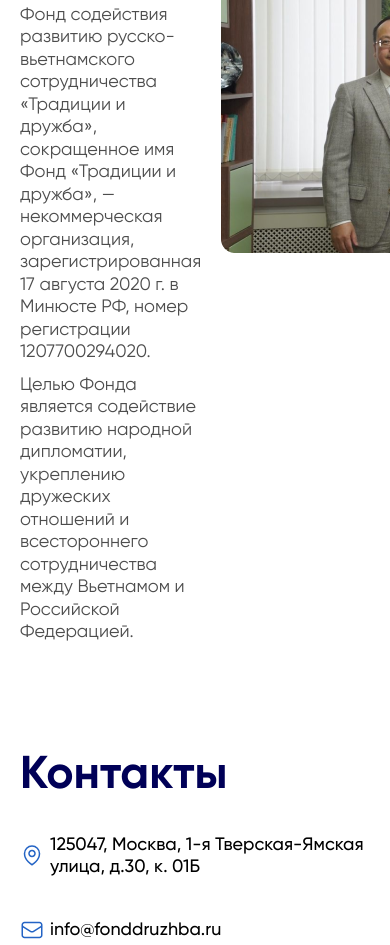
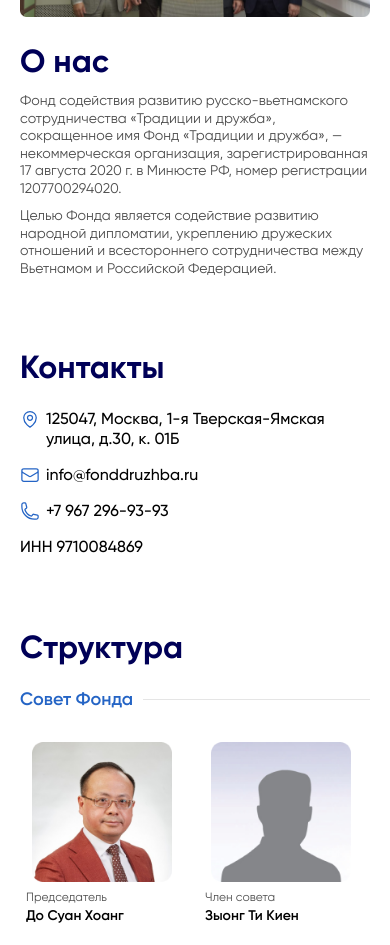
Before and after one commit to fayzullayevelmurod/Fund, a plain HTML site: page about.html in a window 390 px wide. Shown: the part 277-1222 px from the top of the page. Drawn offline with nearby package versions, Linux system fonts and the light colour scheme.

Commit message:
about media in progress

```diff
--- a/css/_responsive.scss
+++ b/css/_responsive.scss
@@ -31,9 +31,29 @@
         }
     }
 
+    .about {
+        .main_container {
+            flex-direction: column-reverse;
+            gap: 20px;
+        }
+
+        .about_img {
+            img {
+                width: 100%;
+                max-width: 100%;
+            }
+        }
+    }
+
 }
 
 @media only screen and (max-width: 993px) {
+
+    .main_title {
+        font-size: 32px;
+        line-height: 130%;
+    }
+
     header {
         top: 15px;
 
@@ -186,6 +206,136 @@
         }
     }
 
+    .about {
+        margin: 130px 0 70px;
+
+        .main_title {
+            margin-bottom: 10px;
+        }
+
+        p {
+            font-size: 14px;
+            line-height: 125%;
+        }
+    }
+
+    .contact {
+        margin-bottom: 70px;
+
+        .main_title {
+            margin-bottom: 20px;
+        }
+
+        .contact_blocks {
+            gap: 16px 40px;
+
+            a,address ,span {
+                img {
+                    width: 20px;
+                    height: 20px;
+                }
+
+                font-size: 16px;
+                line-height: 125%;
+            }
+
+            address {
+                align-items: start;
+            }
+        }
+    }
+
+    .structure {
+        .main_title {
+            margin-bottom: 20px;
+        }
+
+        .fonda_blocks_title {
+            margin-bottom: 25px;
+            gap: 10px;
+
+            h5 {
+                font-size: 18px;
+                line-height: 125%;
+            }
+        }
+
+        .fonda_blocks_content {
+            gap: 15px;
+
+            .fonda_user {
+                max-width: 152px;
+                margin: 6px;
+                width: calc(100% / 2);
+
+                img {
+                    margin: 0 auto;
+                    width: 140px;
+                    height: 140px;
+                }
+
+                span {
+                    margin: 8px 0 2px;
+                    font-size: 12px;
+                    line-height: 125%;
+                }
+
+                h6 {
+                    font-size: 14px;
+                    line-height: 125%;
+                }
+            }
+        }
+    }
+
+    .report {
+        margin-bottom: 70px;
+
+        .main_title {
+            margin-bottom: 20px;
+
+            h6 {
+                font-size: 18px;
+                line-height: 125%;
+            }
+        }
+
+        ul {
+            gap: 14px;
+
+            a {
+                font-size: 16px;
+            }
+        }
+
+        .report_blocks {
+            flex-direction: column;
+        }
+
+        .report_block {
+            width: 100%;
+        }
+    }
+
+    .document {
+        margin-bottom: 70px;
+
+        .main_title {
+            margin-bottom: 20px;
+        }
+
+        .document_in {
+            flex-direction: column;
+            align-items: start;
+            gap: 15px;
+        }
+
+        a {
+            font-size: 16px;
+            line-height: 125%;
+        }
+    }
+
 }
 
 @media only screen and (max-width: 768px) {
@@ -280,4 +430,11 @@
             overflow: visible;
         }
     }
+
+    .contact {
+        .contact_blocks {
+            flex-direction: column;
+            align-items: start;
+        }
+    }
 }
--- a/css/style.scss
+++ b/css/style.scss
@@ -596,7 +596,9 @@ header {
         gap: 40px;
 
         a, address {
-            @include flex-center();
+            display: flex;
+            align-items: center;
+
             gap: 6px;
 
             img {
```
Also changed, not shown: css/style.css, 1 other file.
